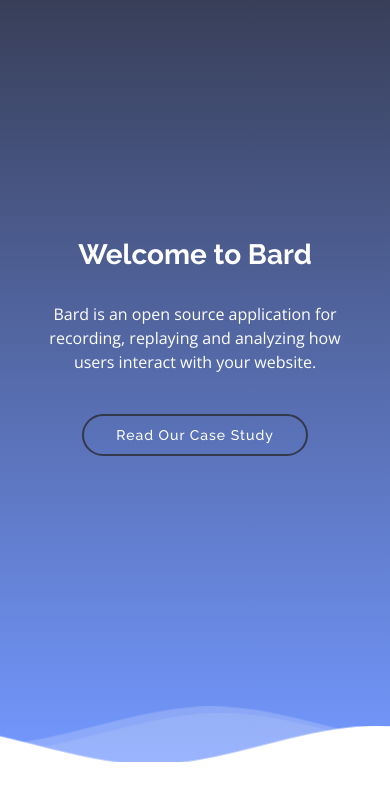
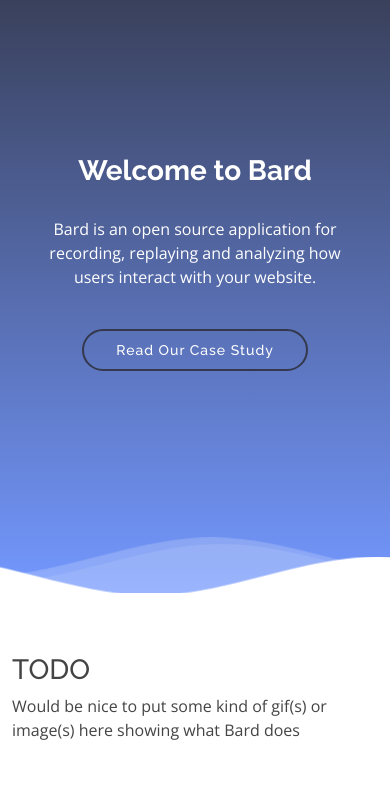
Before and after one commit to bard-rr/bard.github.io, a plain HTML site: page index.html in a window 390 px wide. Shown: the part 58-844 px from the top of the page. Drawn offline with nearby package versions, Linux system fonts and the light colour scheme.

Commit message:
show wave on mobile screens (hopefully)

```diff
--- a/assets/css/style.css
+++ b/assets/css/style.css
@@ -457,9 +457,11 @@ h6 {
 }
 
 @media (max-width: 768px) {
-  #hero .carousel-container {
+  /* I think this looks better when its shorter on small screens:
+  You can see the wave immediately on mobile. */
+  /* #hero .carousel-container {
     height: 90vh;
-  }
+  } */
 
   #hero h2 {
     font-size: 28px;
```
